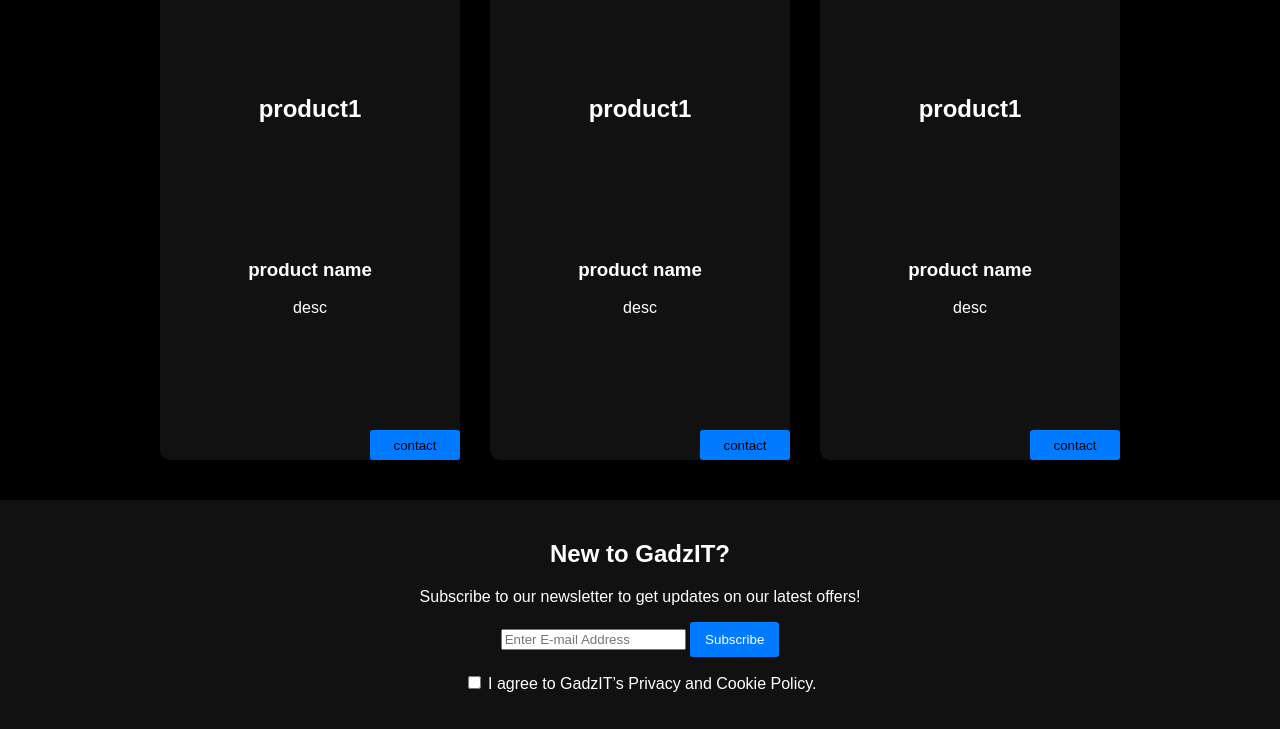
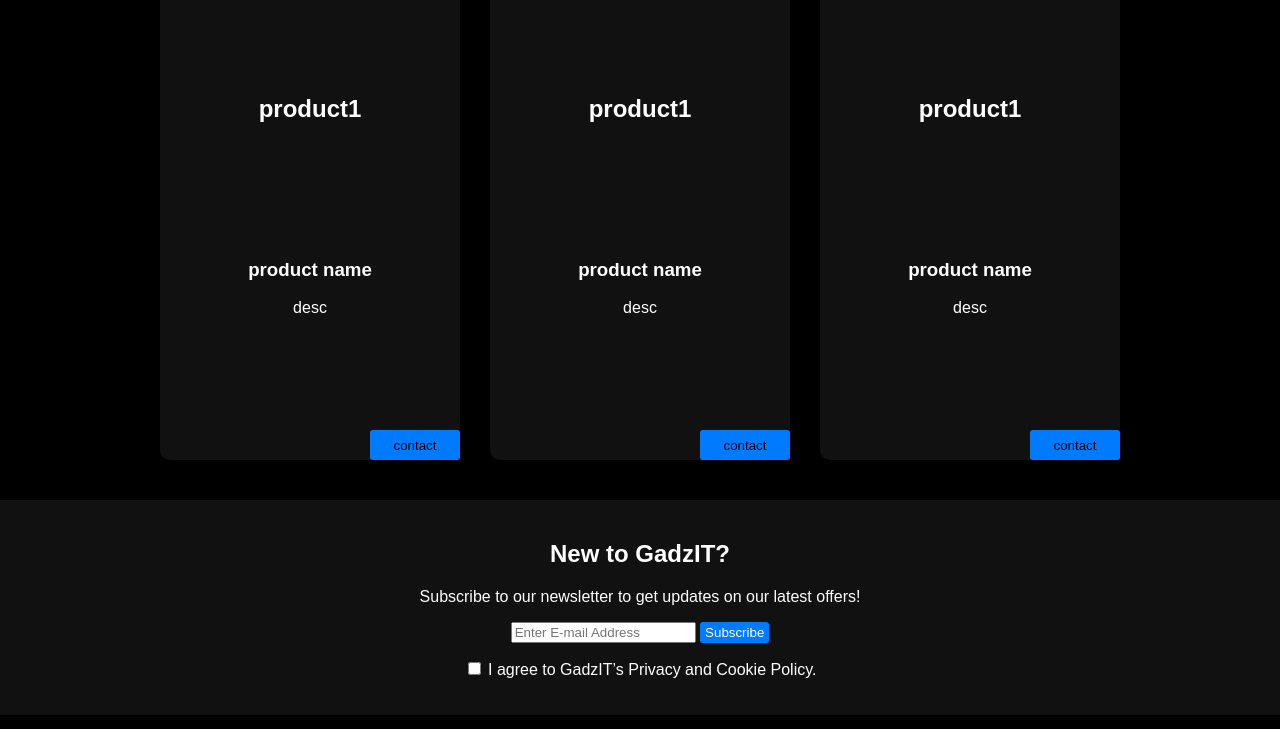
Before and after one commit to swordlotus/store, a plain HTML site: page rename2.html in a window 1280 px wide. Shown: the part 2591-3320 px from the top of the page. Drawn offline with Linux system fonts and the light colour scheme.

Commit message:
some changes

```diff
--- a/global2.css
+++ b/global2.css
@@ -80,11 +80,13 @@ footer {
 .subscribe-btn {
     background: #007BFF;
     color: white;
-    padding: 10px 15px;
+    padding: 3px 5px;
     border: none;
     cursor: pointer;
     transition : background-color 0.2s;
     border-radius: 3px;
+    width: fit-content;
+    height: fit-content;
 }
 .subscribe-btn:hover{
     background-color:#007bff58 ;
```
